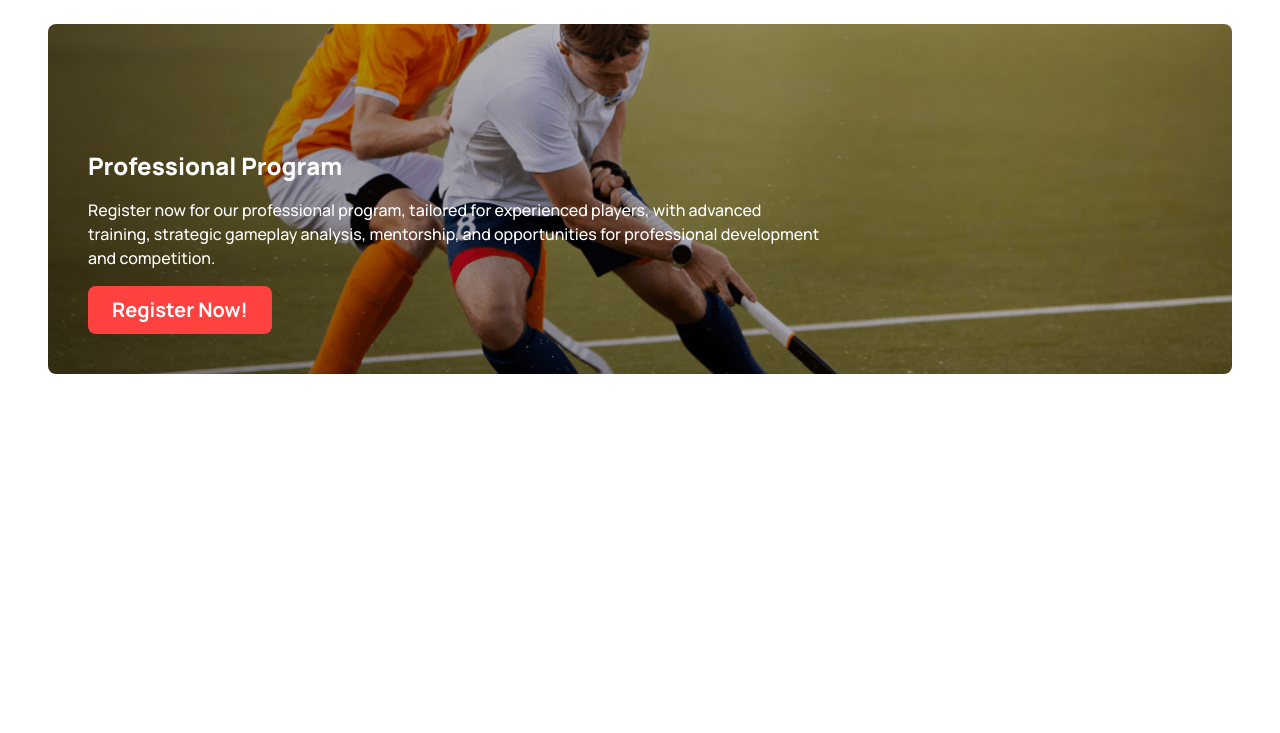
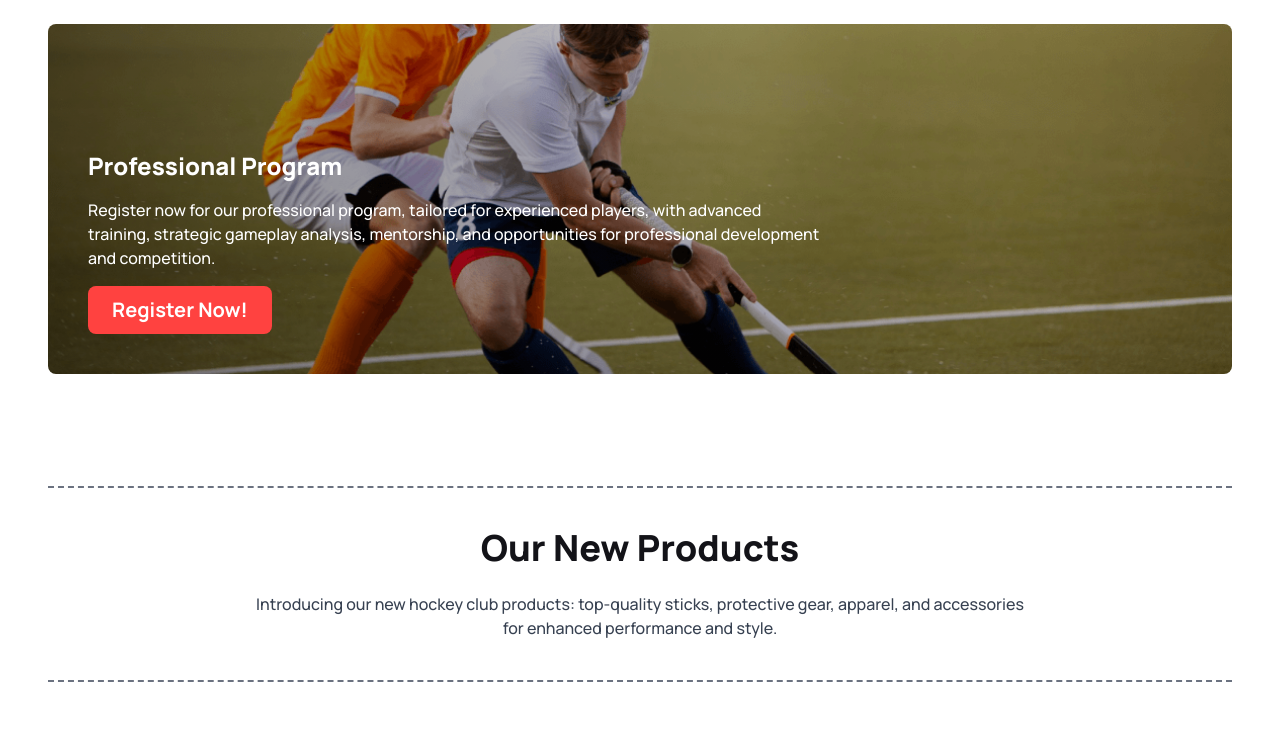
Before and after one commit to rubayedhasan/hockey-club-with-tailwindCSS-DaisyUi, a plain HTML site: page index.html in a window 1280 px wide. Shown: the part 2088-2821 px from the top of the page. Before the commit the page ends 2482 px from the top, so only its background shows below. Drawn offline with nearby package versions, Linux system fonts and the light colour scheme.

Commit message:
adding our-product section description & onlygrid  structure for  product card

```diff
--- a/index.html
+++ b/index.html
@@ -443,6 +443,34 @@
           </div>
         </div>
       </section>
+
+      <!-- our-product section  -->
+      <section id="our-product" class="mt-12 lg:mt-28">
+        <!-- section description container -->
+        <div
+          class="section-container py-8 lg:py-10 border-y-2 border-dashed border-gray-500 mb-6 lg:mb-12"
+        >
+          <!-- section title  -->
+          <h1
+            class="font-extrabold text-xl md:text-2xl lg:text-4xl text-center text-hockey-primary-color mb-4 lg:mb-6"
+          >
+            Our New Products
+          </h1>
+          <p
+            class="font-medium text-center lg:w-2/3 lg:mx-auto text-sm md:text-base text-gray-700"
+          >
+            Introducing our new hockey club products: top-quality sticks,
+            protective gear, apparel, and accessories for enhanced performance
+            and style.
+          </p>
+        </div>
+
+        <!-- product card grid container  -->
+        <div class="grid grid-cols-1 lg:grid-cols-2 gap-6">
+          <!-- 1st product  -->
+          <div></div>
+        </div>
+      </section>
     </main>
 
     <!-- footer section  -->
```
